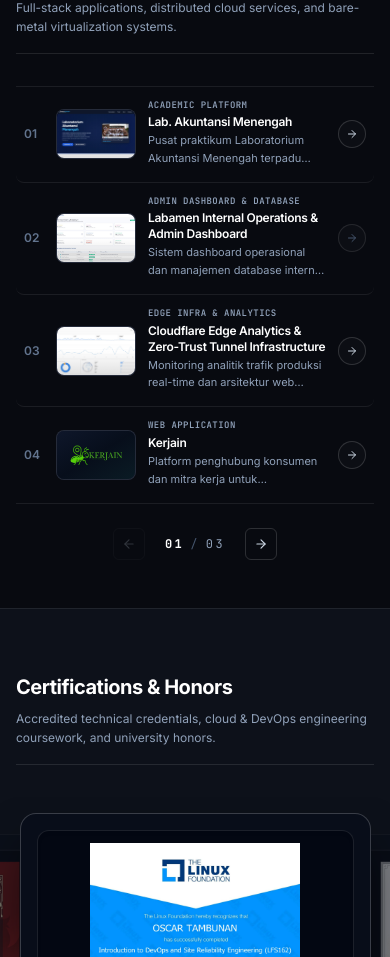
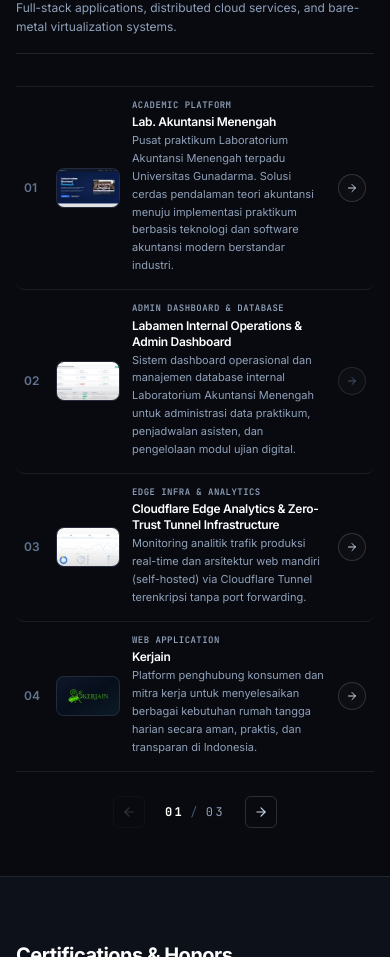
Before and after one commit to KyonKyon0/oscartambunan_portofolio_web, a Next.js app: page / in a window 390 px wide. Shown: the part 3660-4617 px from the top of the page. Built offline with nearby package versions, Linux system fonts and the light colour scheme.

Commit message:
fix(projects): fix mobile text truncation - remove line-clamp, shrink thumbnail on mobile

```diff
--- a/src/components/sections/ProjectsSection.tsx
+++ b/src/components/sections/ProjectsSection.tsx
@@ -244,12 +244,12 @@
                           href={targetUrl}
                           target={isExternal ? '_blank' : undefined}
                           rel={isExternal ? 'noopener noreferrer' : undefined}
-                          className="w-20 sm:w-28 md:w-32 lg:w-36 aspect-[16/10] rounded-lg overflow-hidden bg-slate-900/80 border border-white/10 shrink-0 relative flex items-center justify-center group-hover:border-accent/40 transition-all duration-200"
+                          className="w-16 sm:w-28 md:w-32 lg:w-36 aspect-[16/10] rounded-lg overflow-hidden bg-slate-900/80 border border-white/10 shrink-0 relative flex items-center justify-center group-hover:border-accent/40 transition-all duration-200"
                         >
                           <ProjectVisual project={project} />
                         </a>
                       ) : (
-                        <div className="w-20 sm:w-28 md:w-32 lg:w-36 aspect-[16/10] rounded-lg overflow-hidden bg-slate-900/80 border border-white/10 shrink-0 relative flex items-center justify-center">
+                        <div className="w-16 sm:w-28 md:w-32 lg:w-36 aspect-[16/10] rounded-lg overflow-hidden bg-slate-900/80 border border-white/10 shrink-0 relative flex items-center justify-center">
                           <ProjectVisual project={project} />
                         </div>
                       )}
@@ -278,7 +278,7 @@
                         </h3>
 
                         {/* Purpose Description */}
-                        <p className="text-[11px] sm:text-xs text-slate-400 line-clamp-2 leading-relaxed max-w-3xl">
+                        <p className="text-[11px] sm:text-xs text-slate-400 leading-relaxed max-w-3xl">
                           {project.purpose}
                         </p>
 
```
